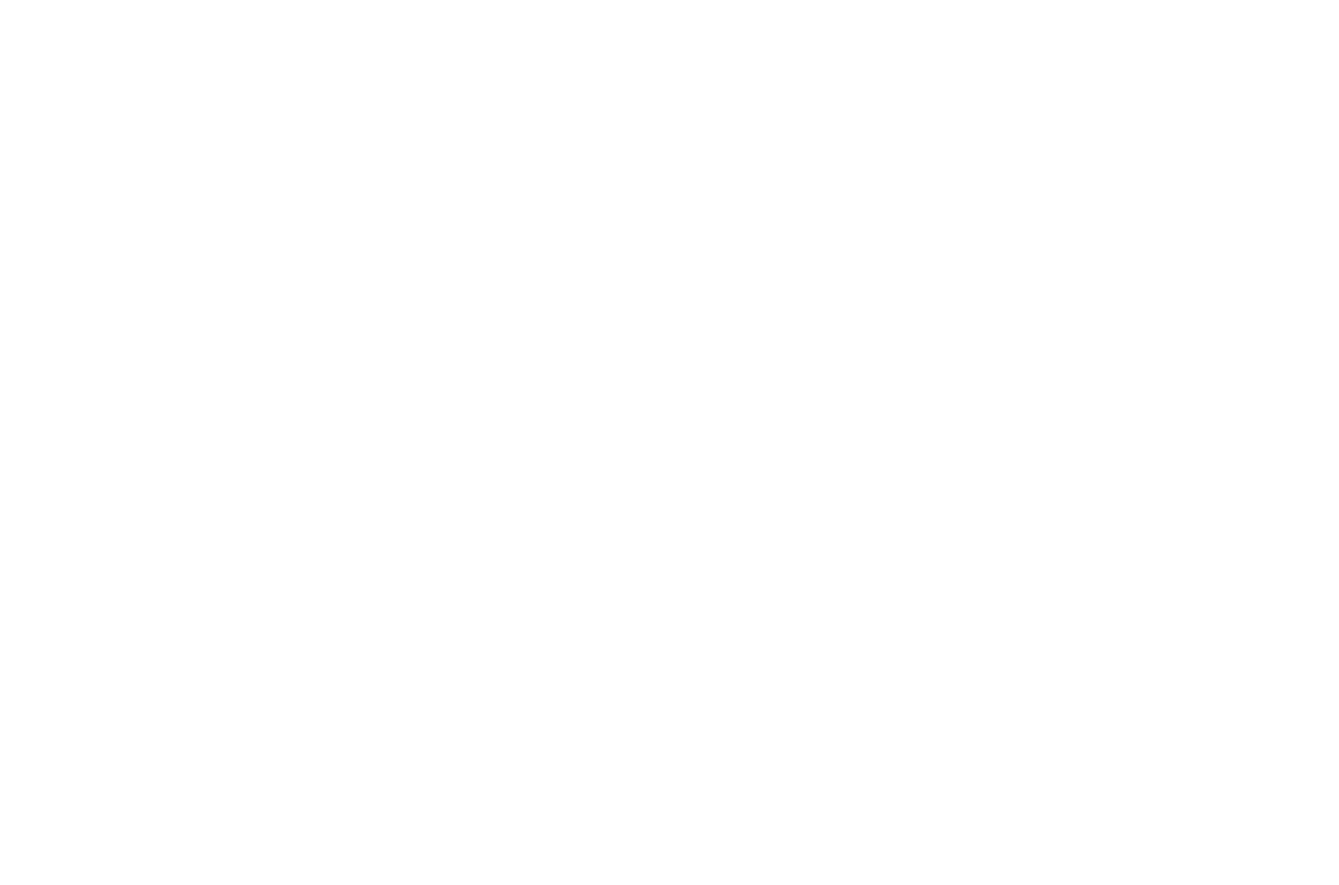
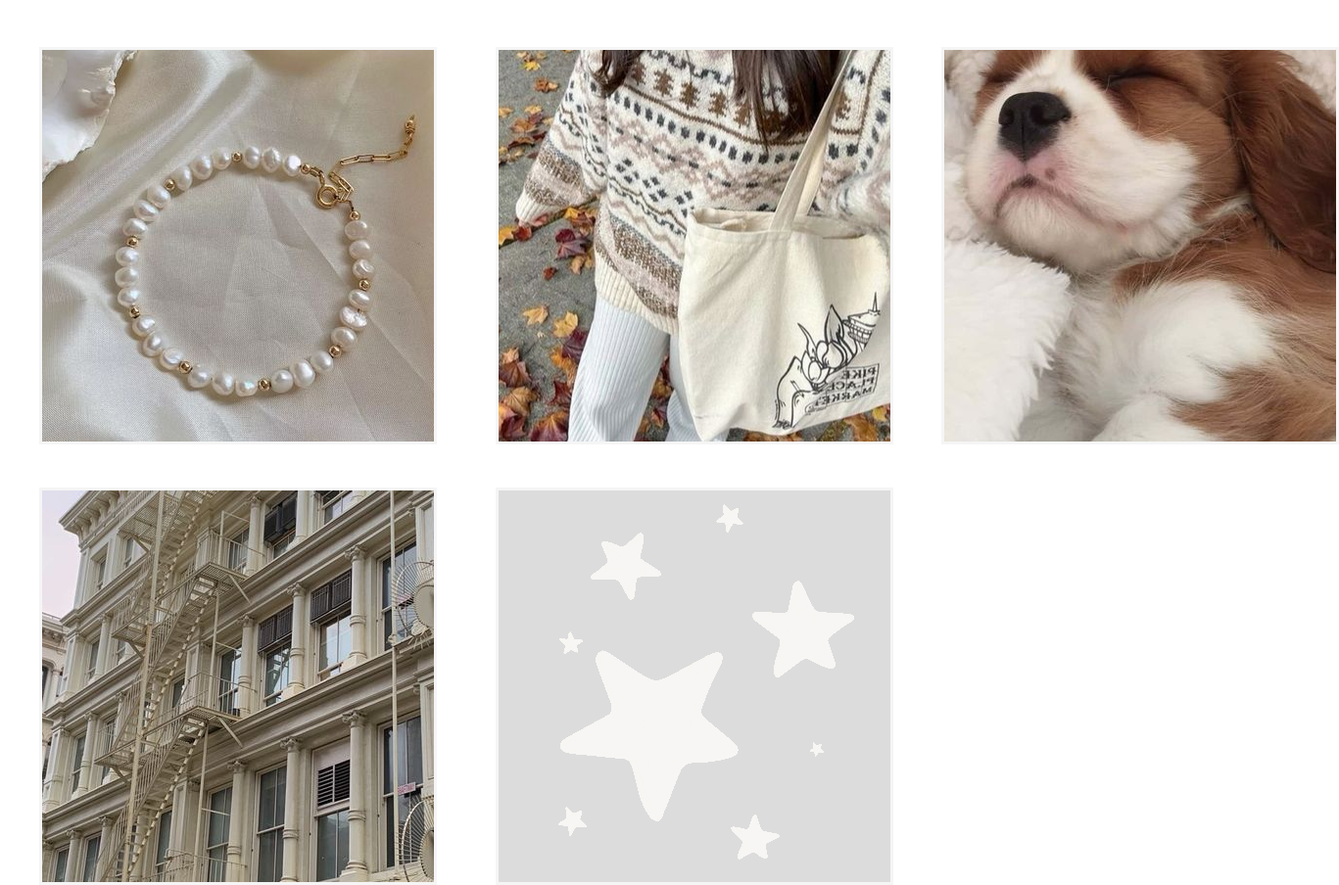
Before and after one commit to ceciliapascual/ceciliapascual.github.io, a plain HTML site: page projects.html in a window 1280 px wide. Shown: the whole page at 98% size, 1367 px wide, since content can reach past the window. Before the commit the page ends 800 px from the top, so only its background shows below. Drawn offline with Linux system fonts and the light colour scheme.

Commit message:
adding star

```diff
--- a/projects.html
+++ b/projects.html
@@ -1,11 +1,139 @@
 <!DOCTYPE html>
 <html>
+
+
 <head>
-	<meta charset="utf-8">
-	<meta name="viewport" content="width=device-width, initial-scale=1">
-	<title></title>
+	<!-- code for fonts for page -->
+	<link rel="preconnect" href="https://fonts.googleapis.com">
+	<link rel="preconnect" href="https://fonts.gstatic.com" crossorigin>
+	<link href="https://fonts.googleapis.com/css2?family=DM+Serif+Display&display=swap" rel="stylesheet">
+<!-- end of code for fonts for page -->
+
+<style>
+
+	/*class of container code:*/
+	.container{
+		width:100%;
+		height:400px;
+		display:inline-block;
+	}
+	/*end of class of container code*/
+
+/*class of photo code:*/
+		.photo{
+		width:400px;
+		height:400px;
+		background-image:cover;
+		background-position:center;
+		border:3px solid whitesmoke;
+		display:inline-block;
+		}
+	/*end of class of photo code:*/
+
+	/*jewelry collection code:*/
+			#pearls{
+				background-image:url(jewelry.jpg
+				);
+				display:inline-block;
+				position:relative;
+				left:2.5%;
+				top:10%;
+			}
+		/*end of jewelry collection code*/
+
+		/*fall fit photo code*/
+			#fallfitphoto{
+				background-image:url(fallfitphoto.jpg);
+				display:inline-block;
+				position:relative;
+				left:7%;
+				top:10%;
+			}
+		/*end of fall fit photo code*/
+
+		/*emily code*/
+		#emilyengphoto{
+				background-image:url(emilyeng.jpg);
+				display:inline-block;
+				position:relative;
+				left:10.5%;
+				top:10%;
+			}
+		/*end of emily code*/
+
+		/*nyc code*/
+		#nyc{
+			background-image:url(nyc.jpg);
+			display:inline-block;
+			position:relative;
+			left:2.5%;
+			top:20%;
+		}
+
+		/*end of nyc code*/
+
+		/*animation code*/
+		#animation{
+			background-image:url(star-gif.gif);
+			background-color:gainsboro;
+			top:20%;
+			left:7%;
+			position:relative;
+			display:inline-block;
+
+		}
+		/*end of animation code*/
+/*end of collections code*/
+</style>
+
 </head>
 <body>
 
+
+<!-- Collection Divs -->
+<div id = "collections">
+
+	<!-- jewelry collection code: -->
+
+		<!-- container code: -->
+			<div class="container">
+
+
+			<!-- jewelry link code: -->
+				<a id="jewelrylink" href="jewelry.html">
+					<!-- pearls photo code: -->
+				<div id = "pearls" class="photo">
+				</div>
+				</a>
+			<!-- end of jewelry link code: -->
+
+			<!-- fall fits -->
+			<a id="fallfits" href="fallfits.html">
+					<div id="fallfitphoto" class="photo"></div>
+				</a>
+			<!-- end of fall fits -->
+
+			<!-- emily code: -->
+			<a id="emily" href="emily.html">
+				<div id="emilyengphoto" class="photo"></div>
+				</a>
+			<!-- end of emily code -->
+
+			<!--nyc code-->
+			<a id="nyclink" href="nyc.html">
+				<div id="nyc" class="photo"></div>
+			</a>
+			<!-- end of nyc code -->
+
+			<!-- animation code -->
+			<a id="animationlink" href="animation.html">
+				<div id="animation" class="photo"></div>
+			</a>
+			<!-- end of animation code -->
+		<!-- end of container code -->
+
+	</div>
+<!-- End of collections div -->
+
 </body>
 </html>
```
Also changed, not shown: animation.html (added, +56 -0 lines), emily.html (added, +22 -0 lines), fallfits.html (added, +22 -0 lines), index.html (+77 -6 lines), journal.html (+10 -3 lines), nyc.html (added, +22 -0 lines), emilyeng.jpg (added), fallfitphoto.jpg (added), nyc.jpg (added), star-gif.gif (added), 4 other files.
